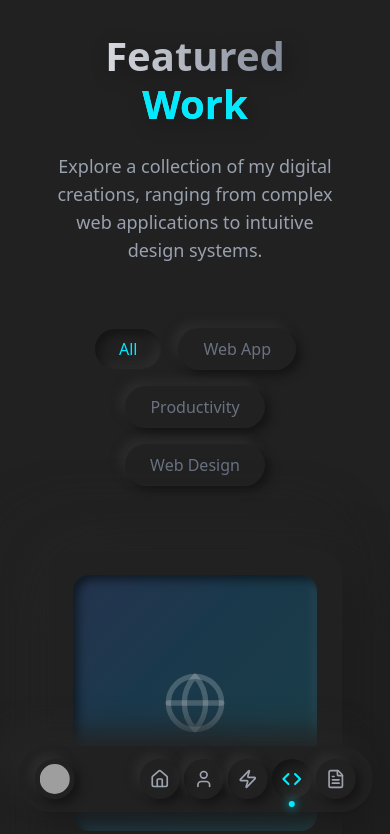
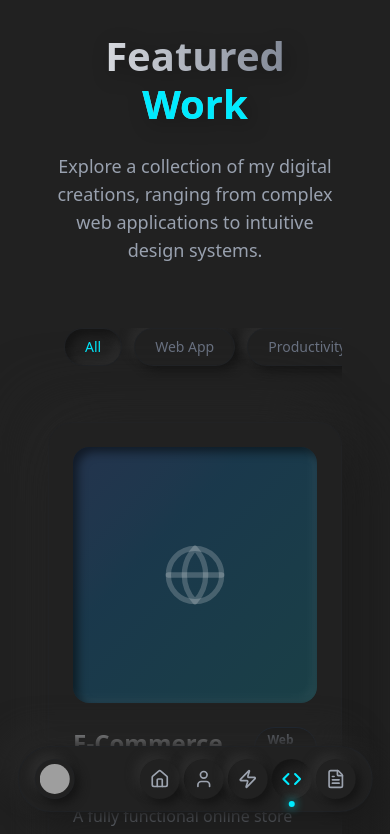
Before and after one commit to Rexbiswas/portfolio5500, a React (Vite) app: page /projects in a window 390 px wide. Shown: the top 834 px of the page. Built offline with nearby package versions, Linux system fonts and the light colour scheme; grey boxes are pictures that could not be loaded.

Commit message:
add new ui for home page

```diff
--- a/src/pages/Projects.jsx
+++ b/src/pages/Projects.jsx
@@ -67,12 +67,14 @@ const Projects = () => {
                 </div>
 
                 {/* Filters */}
-                <div className="flex flex-wrap justify-center gap-4 mb-16">
+                {/* Filters */}
+                <div className="w-full flex md:justify-center overflow-x-auto md:overflow-visible pb-4 md:pb-0 mb-10 md:mb-16 px-4 md:px-0 scrollbar-hide">
+                    <div className="flex flex-nowrap md:flex-wrap gap-3 md:gap-4 mx-auto md:mx-0 min-w-min">
                         {filters.map((f) => (
                             <button
                                 key={f}
                                 onClick={() => setFilter(f)}
-                            className={`px-6 py-2 rounded-full font-medium transition-all duration-300 border border-gray-800/20
+                                className={`px-5 py-2 md:px-6 md:py-2 text-sm md:text-base rounded-full font-medium transition-all duration-300 border border-gray-800/20 whitespace-nowrap shrink-0
                                     ${filter === f
                                         ? 'bg-[#212121] text-[#00ebff] shadow-[inset_5px_5px_10px_#151515,inset_-5px_-5px_10px_#2d2d2d]'
                                         : 'bg-[#212121] text-gray-500 shadow-[5px_5px_10px_#151515,-5px_-5px_10px_#2d2d2d] hover:text-gray-300 hover:shadow-[7px_7px_14px_#151515,-7px_-7px_14px_#2d2d2d]'
@@ -81,6 +83,7 @@ const Projects = () => {
                                 {f}
                             </button>
                         ))}
+                    </div>
                 </div>
 
                 {/* Projects Grid */}
```
Lines whose indentation alone changed are shown as unchanged.
